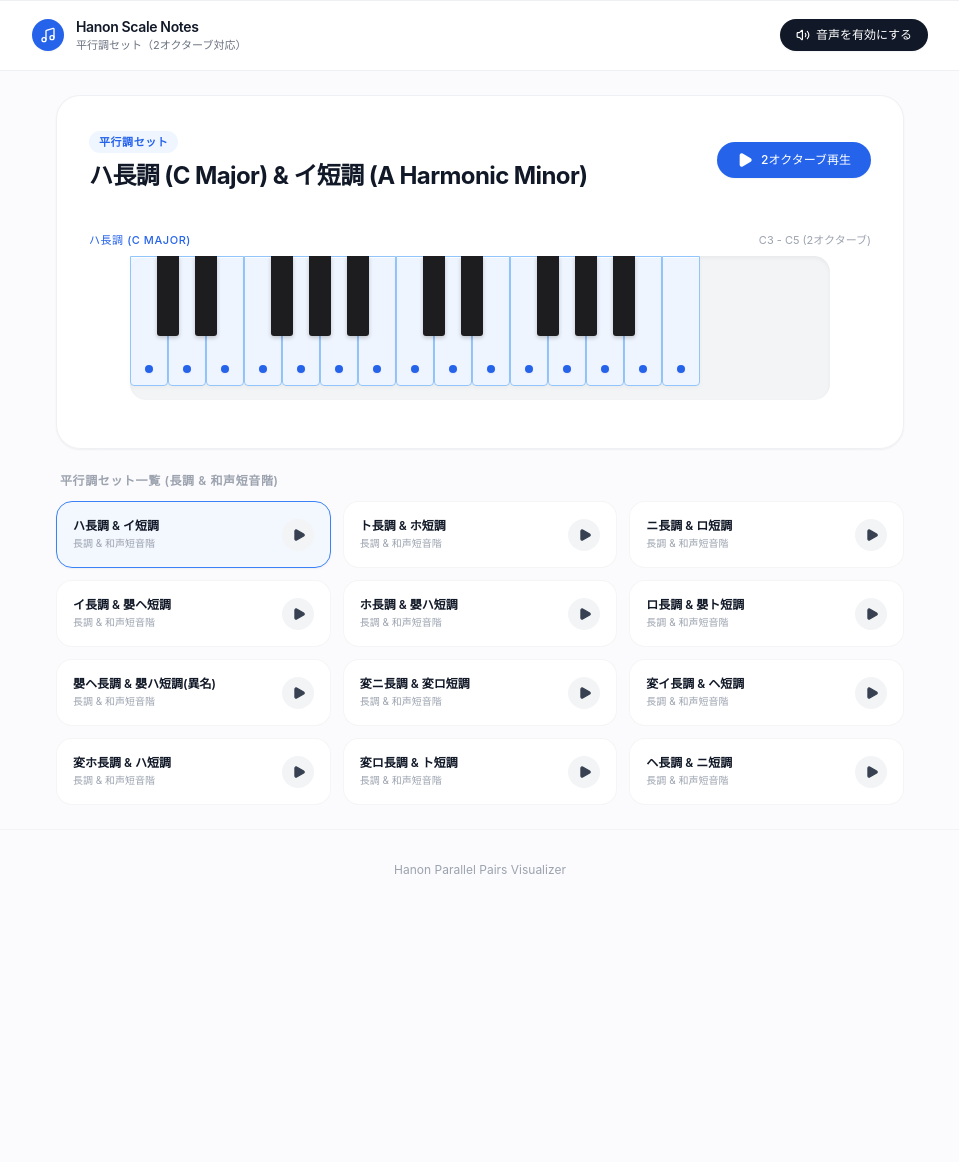
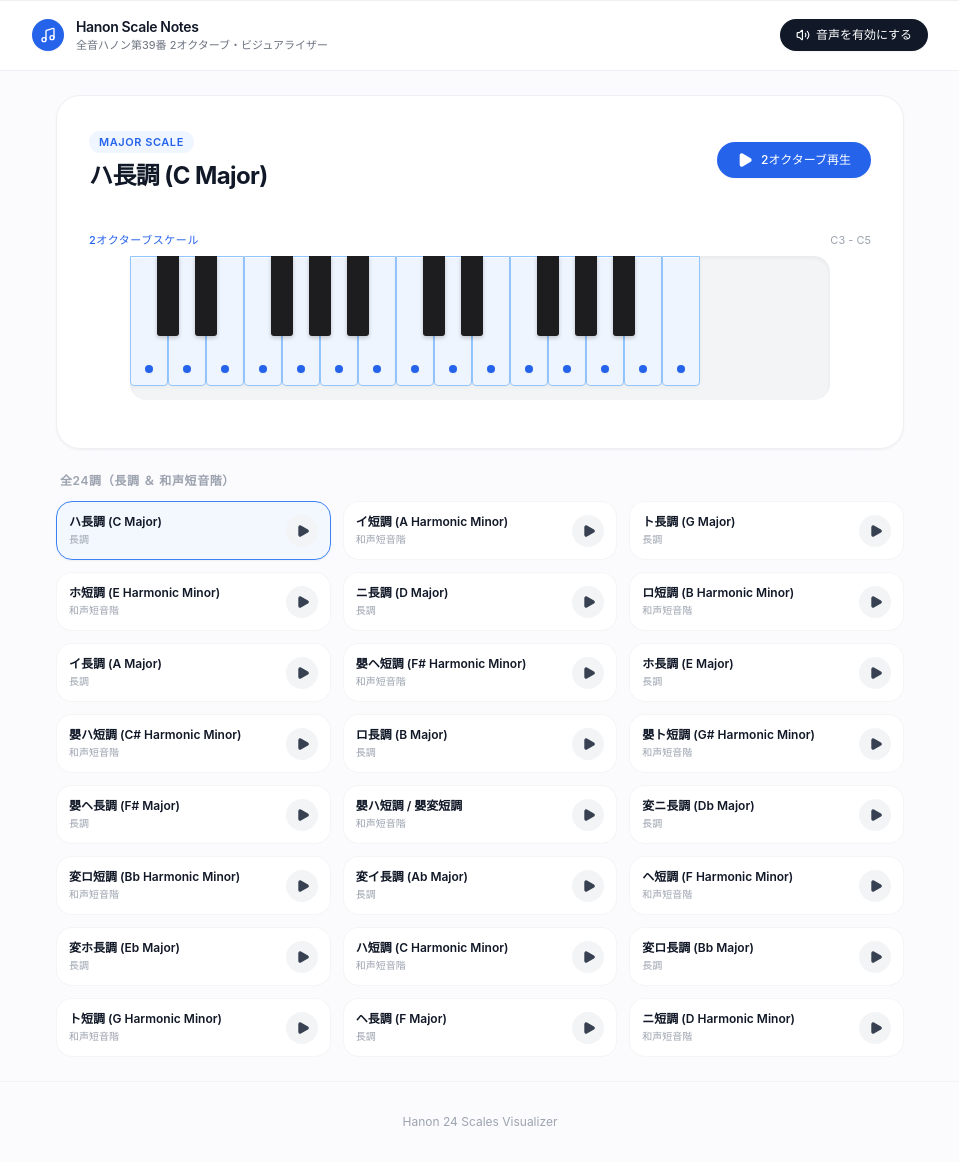
Before and after one commit to kiyopi1203/hanon, a plain HTML site: page index.html in a window 1280 px wide. Shown: the whole page, without its empty margins (160-1119 px from the left). Before the commit the page ends 910 px from the top, so only its background shows below. Drawn offline with nearby package versions, Linux system fonts and the light colour scheme; a web font is replaced by a local one.

Commit message:
index.html を更新

```diff
--- a/index.html
+++ b/index.html
@@ -3,7 +3,7 @@
 <head>
     <meta charset="UTF-8">
     <meta name="viewport" content="width=device-width, initial-scale=1.0">
-    <title>Hanon Scale &amp; Parallel Pairs</title>
+    <title>Hanon Scale Visualizer</title>
     <!-- Tailwind CSS -->
     <script src="https://cdn.tailwindcss.com"></script>
     <!-- Lucide Icons -->
@@ -50,7 +50,7 @@
                 </div>
                 <div>
                     <h1 class="text-sm font-semibold tracking-tight text-gray-900">Hanon Scale Notes</h1>
-                    <p class="text-[11px] text-gray-500">平行調セット（2オクターブ対応）</p>
+                    <p class="text-[11px] text-gray-500">全音ハノン第39番 2オクターブ・ビジュアライザー</p>
                 </div>
             </div>
             <button id="btn-audio-init" class="bg-gray-900 hover:bg-black text-white text-xs font-medium px-4 py-2 rounded-full transition shadow-sm cursor-pointer flex items-center gap-1.5">
@@ -67,8 +67,8 @@
 
             <div class="flex flex-col sm:flex-row justify-between items-start sm:items-center gap-4">
                 <div>
-                    <span id="scale-pair-tag" class="text-[11px] font-semibold uppercase tracking-wider text-blue-600 bg-blue-50 px-2.5 py-1 rounded-full">平行調セット</span>
-                    <h2 id="active-title" class="text-2xl font-bold tracking-tight text-gray-900 mt-2">ハ長調 &amp; イ短調 (C Major / A Minor)</h2>
+                    <span id="scale-type-tag" class="text-[11px] font-semibold uppercase tracking-wider text-blue-600 bg-blue-50 px-2.5 py-1 rounded-full">Major Scale</span>
+                    <h2 id="active-title" class="text-2xl font-bold tracking-tight text-gray-900 mt-2">ハ長調 (C Major)</h2>
                 </div>
 
                 <div class="flex items-center gap-2">
@@ -84,8 +84,8 @@
             <!-- 2オクターブ鍵盤 (C3 〜 C5) -->
             <div class="pt-4 pb-2">
                 <div class="flex justify-between items-center mb-2">
-                    <span id="current-mode-label" class="text-[11px] font-medium text-blue-600 uppercase tracking-wider">長調スケール (Major)</span>
-                    <span class="text-[11px] text-gray-400">C3 - C5 (2オクターブ)</span>
+                    <span id="current-mode-label" class="text-[11px] font-medium text-blue-600 uppercase tracking-wider">2オクターブスケール</span>
+                    <span class="text-[11px] text-gray-400">C3 - C5</span>
                 </div>
                 <div class="overflow-x-auto pb-2 flex justify-center">
                     <div id="keyboard-container" class="relative inline-flex h-36 bg-gray-100 p-2 rounded-2xl shadow-inner min-w-[700px]">
@@ -96,9 +96,9 @@
 
         </section>
 
-        <!-- 平行調セット選択グリッド -->
+        <!-- 全24調 リストグリッド -->
         <section class="space-y-3">
-            <h3 class="text-xs font-semibold text-gray-400 uppercase tracking-wider px-1">平行調セット一覧 (長調 &amp; 和声短音階)</h3>
+            <h3 class="text-xs font-semibold text-gray-400 uppercase tracking-wider px-1">全24調（長調 ＆ 和声短音階）</h3>
             <div id="scale-grid" class="grid grid-cols-1 sm:grid-cols-2 md:grid-cols-3 gap-3">
                 <!-- カード -->
             </div>
@@ -108,86 +108,48 @@
 
     <!-- フッター -->
     <footer class="text-center py-8 text-xs text-gray-400 border-t border-gray-200/40">
-        Hanon Parallel Pairs Visualizer
+        Hanon 24 Scales Visualizer
     </footer>
 
     <!-- スクリプト -->
     <script>
         lucide.createIcons();
 
-        // ハノン準拠の平行調セット（長調 ＆ 和声短音階）
-        // 各ペアに長調データ(major)と短調データ(minor: 和声短音階)を持つ
-        const scalePairs = [
-            {
-                id: "C_Am", name: "ハ長調 & イ短調",
-                major: { name: "ハ長調 (C Major)", root: 48, offsets: [0, 2, 4, 5, 7, 9, 11, 12, 14, 16, 17, 19, 21, 23, 24] },
-                minor: { name: "イ短調 (A Harmonic Minor)", root: 57, offsets: [0, 2, 3, 5, 7, 8, 11, 12, 14, 15, 17, 19, 20, 23, 24] }
-            },
-            {
-                id: "G_Em", name: "ト長調 & ホ短調",
-                major: { name: "ト長調 (G Major)", root: 55, offsets: [0, 2, 4, 5, 7, 9, 11, 12, 14, 16, 17, 19, 21, 23, 24] },
-                minor: { name: "ホ短調 (E Harmonic Minor)", root: 52, offsets: [0, 2, 3, 5, 7, 8, 11, 12, 14, 15, 17, 19, 20, 23, 24] }
-            },
-            {
-                id: "D_Bm", name: "ニ長調 & ロ短調",
-                major: { name: "ニ長調 (D Major)", root: 50, offsets: [0, 2, 4, 5, 7, 9, 11, 12, 14, 16, 17, 19, 21, 23, 24] },
-                minor: { name: "ロ短調 (B Harmonic Minor)", root: 59, offsets: [0, 2, 3, 5, 7, 8, 11, 12, 14, 15, 17, 19, 20, 23, 24] }
-            },
-            {
-                id: "A_F#m", name: "イ長調 & 嬰ヘ短調",
-                major: { name: "イ長調 (A Major)", root: 57, offsets: [0, 2, 4, 5, 7, 9, 11, 12, 14, 16, 17, 19, 21, 23, 24] },
-                minor: { name: "嬰ヘ短調 (F# Harmonic Minor)", root: 54, offsets: [0, 2, 3, 5, 7, 8, 11, 12, 14, 15, 17, 19, 20, 23, 24] }
-            },
-            {
-                id: "E_C#m", name: "ホ長調 & 嬰ハ短調",
-                major: { name: "ホ長調 (E Major)", root: 52, offsets: [0, 2, 4, 5, 7, 9, 11, 12, 14, 16, 17, 19, 21, 23, 24] },
-                minor: { name: "嬰ハ短調 (C# Harmonic Minor)", root: 49, offsets: [0, 2, 3, 5, 7, 8, 11, 12, 14, 15, 17, 19, 20, 23, 24] }
-            },
-            {
-                id: "B_G#m", name: "ロ長調 & 嬰ト短調",
-                major: { name: "ロ長調 (B Major)", root: 59, offsets: [0, 2, 4, 5, 7, 9, 11, 12, 14, 16, 17, 19, 21, 23, 24] },
-                minor: { name: "嬰ト短調 (G# Harmonic Minor)", root: 56, offsets: [0, 2, 3, 5, 7, 8, 11, 12, 14, 15, 17, 19, 20, 23, 24] }
-            },
-            {
-                id: "F#_Dbm", name: "嬰ヘ長調 & 嬰ハ短調(異名)",
-                major: { name: "嬰ヘ長調 (F# Major)", root: 54, offsets: [0, 2, 4, 5, 7, 9, 11, 12, 14, 16, 17, 19, 21, 23, 24] },
-                minor: { name: "嬰ハ短調 (C#m / Dbm Harmonic)", root: 49, offsets: [0, 2, 3, 5, 7, 8, 11, 12, 14, 15, 17, 19, 20, 23, 24] }
-            },
-            {
-                id: "Db_Bbm", name: "変ニ長調 & 変ロ短調",
-                major: { name: "変ニ長調 (Db Major)", root: 49, offsets: [0, 2, 4, 5, 7, 9, 11, 12, 14, 16, 17, 19, 21, 23, 24] },
-                minor: { name: "変ロ短調 (Bb Harmonic Minor)", root: 58, offsets: [0, 2, 3, 5, 7, 8, 11, 12, 14, 15, 17, 19, 20, 23, 24] }
-            },
-            {
-                id: "Ab_Fm", name: "変イ長調 & ヘ短調",
-                major: { name: "変イ長調 (Ab Major)", root: 56, offsets: [0, 2, 4, 5, 7, 9, 11, 12, 14, 16, 17, 19, 21, 23, 24] },
-                minor: { name: "ヘ短調 (F Harmonic Minor)", root: 53, offsets: [0, 2, 3, 5, 7, 8, 11, 12, 14, 15, 17, 19, 20, 23, 24] }
-            },
-            {
-                id: "Eb_Cm", name: "変ホ長調 & ハ短調",
-                major: { name: "変ホ長調 (Eb Major)", root: 51, offsets: [0, 2, 4, 5, 7, 9, 11, 12, 14, 16, 17, 19, 21, 23, 24] },
-                minor: { name: "ハ短調 (C Harmonic Minor)", root: 48, offsets: [0, 2, 3, 5, 7, 8, 11, 12, 14, 15, 17, 19, 20, 23, 24] }
-            },
-            {
-                id: "Bb_Gm", name: "変ロ長調 & ト短調",
-                major: { name: "変ロ長調 (Bb Major)", root: 58, offsets: [0, 2, 4, 5, 7, 9, 11, 12, 14, 16, 17, 19, 21, 23, 24] },
-                minor: { name: "ト短調 (G Harmonic Minor)", root: 55, offsets: [0, 2, 3, 5, 7, 8, 11, 12, 14, 15, 17, 19, 20, 23, 24] }
-            },
-            {
-                id: "F_Dm", name: "ヘ長調 & ニ短調",
-                major: { name: "ヘ長調 (F Major)", root: 53, offsets: [0, 2, 4, 5, 7, 9, 11, 12, 14, 16, 17, 19, 21, 23, 24] },
-                minor: { name: "ニ短調 (D Harmonic Minor)", root: 50, offsets: [0, 2, 3, 5, 7, 8, 11, 12, 14, 15, 17, 19, 20, 23, 24] }
-            }
+        // ハノン第39番準拠の全24調（長調・和声短音階を個別に定義、五度圏＆平行調の順序）
+        const scalesData = [
+            { id: "C", name: "ハ長調 (C Major)", type: "major", root: 48, offsets: [0, 2, 4, 5, 7, 9, 11, 12, 14, 16, 17, 19, 21, 23, 24] },
+            { id: "Am", name: "イ短調 (A Harmonic Minor)", type: "harmonic_minor", root: 57, offsets: [0, 2, 3, 5, 7, 8, 11, 12, 14, 15, 17, 19, 20, 23, 24] },
+            { id: "G", name: "ト長調 (G Major)", type: "major", root: 55, offsets: [0, 2, 4, 5, 7, 9, 11, 12, 14, 16, 17, 19, 21, 23, 24] },
+            { id: "Em", name: "ホ短調 (E Harmonic Minor)", type: "harmonic_minor", root: 52, offsets: [0, 2, 3, 5, 7, 8, 11, 12, 14, 15, 17, 19, 20, 23, 24] },
+            { id: "D", name: "ニ長調 (D Major)", type: "major", root: 50, offsets: [0, 2, 4, 5, 7, 9, 11, 12, 14, 16, 17, 19, 21, 23, 24] },
+            { id: "Bm", name: "ロ短調 (B Harmonic Minor)", type: "harmonic_minor", root: 59, offsets: [0, 2, 3, 5, 7, 8, 11, 12, 14, 15, 17, 19, 20, 23, 24] },
+            { id: "A", name: "イ長調 (A Major)", type: "major", root: 57, offsets: [0, 2, 4, 5, 7, 9, 11, 12, 14, 16, 17, 19, 21, 23, 24] },
+            { id: "F#m", name: "嬰ヘ短調 (F# Harmonic Minor)", type: "harmonic_minor", root: 54, offsets: [0, 2, 3, 5, 7, 8, 11, 12, 14, 15, 17, 19, 20, 23, 24] },
+            { id: "E", name: "ホ長調 (E Major)", type: "major", root: 52, offsets: [0, 2, 4, 5, 7, 9, 11, 12, 14, 16, 17, 19, 21, 23, 24] },
+            { id: "C#m", name: "嬰ハ短調 (C# Harmonic Minor)", type: "harmonic_minor", root: 49, offsets: [0, 2, 3, 5, 7, 8, 11, 12, 14, 15, 17, 19, 20, 23, 24] },
+            { id: "B", name: "ロ長調 (B Major)", type: "major", root: 59, offsets: [0, 2, 4, 5, 7, 9, 11, 12, 14, 16, 17, 19, 21, 23, 24] },
+            { id: "G#m", name: "嬰ト短調 (G# Harmonic Minor)", type: "harmonic_minor", root: 56, offsets: [0, 2, 3, 5, 7, 8, 11, 12, 14, 15, 17, 19, 20, 23, 24] },
+            { id: "F#", name: "嬰ヘ長調 (F# Major)", type: "major", root: 54, offsets: [0, 2, 4, 5, 7, 9, 11, 12, 14, 16, 17, 19, 21, 23, 24] },
+            { id: "Dbm", name: "嬰ハ短調 / 嬰変短調", type: "harmonic_minor", root: 49, offsets: [0, 2, 3, 5, 7, 8, 11, 12, 14, 15, 17, 19, 20, 23, 24] },
+            { id: "Db", name: "変ニ長調 (Db Major)", type: "major", root: 49, offsets: [0, 2, 4, 5, 7, 9, 11, 12, 14, 16, 17, 19, 21, 23, 24] },
+            { id: "Bbm", name: "変ロ短調 (Bb Harmonic Minor)", type: "harmonic_minor", root: 58, offsets: [0, 2, 3, 5, 7, 8, 11, 12, 14, 15, 17, 19, 20, 23, 24] },
+            { id: "Ab", name: "変イ長調 (Ab Major)", type: "major", root: 56, offsets: [0, 2, 4, 5, 7, 9, 11, 12, 14, 16, 17, 19, 21, 23, 24] },
+            { id: "Fm", name: "ヘ短調 (F Harmonic Minor)", type: "harmonic_minor", root: 53, offsets: [0, 2, 3, 5, 7, 8, 11, 12, 14, 15, 17, 19, 20, 23, 24] },
+            { id: "Eb", name: "変ホ長調 (Eb Major)", type: "major", root: 51, offsets: [0, 2, 4, 5, 7, 9, 11, 12, 14, 16, 17, 19, 21, 23, 24] },
+            { id: "Cm", name: "ハ短調 (C Harmonic Minor)", type: "harmonic_minor", root: 48, offsets: [0, 2, 3, 5, 7, 8, 11, 12, 14, 15, 17, 19, 20, 23, 24] },
+            { id: "Bb", name: "変ロ長調 (Bb Major)", type: "major", root: 58, offsets: [0, 2, 4, 5, 7, 9, 11, 12, 14, 16, 17, 19, 21, 23, 24] },
+            { id: "Gm", name: "ト短調 (G Harmonic Minor)", type: "harmonic_minor", root: 55, offsets: [0, 2, 3, 5, 7, 8, 11, 12, 14, 15, 17, 19, 20, 23, 24] },
+            { id: "F", name: "ヘ長調 (F Major)", type: "major", root: 53, offsets: [0, 2, 4, 5, 7, 9, 11, 12, 14, 16, 17, 19, 21, 23, 24] },
+            { id: "Dm", name: "ニ短調 (D Harmonic Minor)", type: "harmonic_minor", root: 50, offsets: [0, 2, 3, 5, 7, 8, 11, 12, 14, 15, 17, 19, 20, 23, 24] }
         ];
 
-        let currentPairId = "C_Am";
+        let currentScaleId = "C";
         let audioCtx = null;
         let isPlaying = false;
         let playTimeoutId = null;
 
         const activeTitle = document.getElementById('active-title');
-        const scalePairTag = document.getElementById('scale-pair-tag');
-        const currentModeLabel = document.getElementById('current-mode-label');
+        const scaleTypeTag = document.getElementById('scale-type-tag');
         const keyboardContainer = document.getElementById('keyboard-container');
         const btnPlay = document.getElementById('btn-play');
         const btnStop = document.getElementById('btn-stop');
@@ -234,9 +196,10 @@
         }
 
         // 2オクターブ鍵盤を描画 (C3 = 48 から C5 = 72)
-        function renderKeyboard(activeMidi = -1, scaleDataObj) {
+        function renderKeyboard(activeMidi = -1) {
             keyboardContainer.innerHTML = '';
-            const activeNotes = scaleDataObj.offsets.map(offset => scaleDataObj.root + offset);
+            const scaleObj = scalesData.find(s => s.id === currentScaleId);
+            const activeNotes = scaleObj.offsets.map(offset => scaleObj.root + offset);
 
             const startMidi = 48; // C3
             const endMidi = 72;   // C5
@@ -284,7 +247,6 @@
                     const isInScale = activeNotes.includes(m);
                     const isActivePlay = (activeMidi === m);
 
-                    // 左側の白鍵インデックスを計算
                     let whiteCountBefore = 0;
                     for (let temp = startMidi; temp < m; temp++) {
                         if (![1, 3, 6, 8, 10].includes(temp % 12)) whiteCountBefore++;
@@ -318,33 +280,32 @@
         }
 
         function updateUI() {
-            const pairObj = scalePairs.find(p => p.id === currentPairId);
-            activeTitle.textContent = `${pairObj.major.name} & ${pairObj.minor.name}`;
-            scalePairTag.textContent = "平行調セット";
-            currentModeLabel.textContent = pairObj.major.name;
-            renderKeyboard(-1, pairObj.major);
+            const scaleObj = scalesData.find(s => s.id === currentScaleId);
+            activeTitle.textContent = scaleObj.name;
+            scaleTypeTag.textContent = scaleObj.type === 'major' ? 'Major Scale' : 'Harmonic Minor';
+            renderKeyboard(-1);
             initGrid();
         }
 
         function initGrid() {
             scaleGrid.innerHTML = '';
-            scalePairs.forEach(pair => {
-                const isSelected = pair.id === currentPairId;
+            scalesData.forEach(item => {
+                const isSelected = item.id === currentScaleId;
                 const card = document.createElement('div');
-                card.className = `p-4 rounded-2xl transition cursor-pointer flex items-center justify-between border ${isSelected ? 'bg-blue-50/60 border-blue-500 shadow-sm' : 'glass-panel hover:border-gray-300'}`;
+                card.className = `p-3 rounded-2xl transition cursor-pointer flex items-center justify-between border ${isSelected ? 'bg-blue-50/60 border-blue-500 shadow-sm' : 'glass-panel hover:border-gray-300'}`;
                 card.innerHTML = `
-                    <div>
-                        <div class="text-xs font-semibold text-gray-900">${pair.name}</div>
-                        <div class="text-[10px] text-gray-400 mt-0.5">長調 &amp; 和声短音階</div>
+                    <div class="truncate pr-2">
+                        <div class="text-xs font-semibold text-gray-900 truncate">${item.name}</div>
+                        <div class="text-[10px] text-gray-400 mt-0.5">${item.type === 'major' ? '長調' : '和声短音階'}</div>
                     </div>
-                    <div class="flex items-center gap-2">
-                        <button onclick="event.stopPropagation(); playDirect('${pair.id}')" class="w-8 h-8 rounded-full bg-gray-100 hover:bg-blue-600 hover:text-white text-gray-700 flex items-center justify-center transition shadow-2xs cursor-pointer">
+                    <div class="flex items-center gap-2 shrink-0">
+                        <button onclick="event.stopPropagation(); playDirect('${item.id}')" class="w-8 h-8 rounded-full bg-gray-100 hover:bg-blue-600 hover:text-white text-gray-700 flex items-center justify-center transition shadow-2xs cursor-pointer">
                             <i data-lucide="play" class="w-3.5 h-3.5 fill-current ml-0.5"></i>
                         </button>
                     </div>
                 `;
                 card.addEventListener('click', () => {
-                    currentPairId = pair.id;
+                    currentScaleId = item.id;
                     updateUI();
                 });
                 scaleGrid.appendChild(card);
@@ -352,56 +313,36 @@
             lucide.createIcons();
         }
 
-        window.playDirect = function(pairId) {
+        window.playDirect = function(scaleId) {
             initAudio();
-            currentPairId = pairId;
+            currentScaleId = scaleId;
             updateUI();
             startPlay();
         };
 
-        // 長調 → 短調の順番で2オクターブ連続再生
         function startPlay() {
             initAudio();
             if (isPlaying) return;
-            const pairObj = scalePairs.find(p => p.id === currentPairId);
+            const scaleObj = scalesData.find(s => s.id === currentScaleId);
+            const notes = scaleObj.offsets.map(offset => scaleObj.root + offset);
 
             isPlaying = true;
             btnPlay.classList.add('hidden');
             btnStop.classList.remove('hidden');
 
-            // まず長調を再生
-            currentModeLabel.textContent = `${pairObj.major.name} (再生中...)`;
-            const majorNotes = pairObj.major.offsets.map(offset => pairObj.major.root + offset);
-
             let idx = 0;
-            function stepMajor() {
+            function step() {
                 if (!isPlaying) return;
-                if (idx < majorNotes.length) {
-                    playTone(majorNotes[idx]);
-                    renderKeyboard(majorNotes[idx], pairObj.major);
+                if (idx < notes.length) {
+                    playTone(notes[idx]);
+                    renderKeyboard(notes[idx]);
                     idx++;
-                    playTimeoutId = setTimeout(stepMajor, 220);
+                    playTimeoutId = setTimeout(step, 220);
                 } else {
-                    // 続いて短調を再生
-                    currentModeLabel.textContent = `${pairObj.minor.name} (再生中...)`;
-                    const minorNotes = pairObj.minor.offsets.map(offset => pairObj.minor.root + offset);
-                    let idxMinor = 0;
-
-                    function stepMinor() {
-                        if (!isPlaying) return;
-                        if (idxMinor < minorNotes.length) {
-                            playTone(minorNotes[idxMinor]);
-                            renderKeyboard(minorNotes[idxMinor], pairObj.minor);
-                            idxMinor++;
-                            playTimeoutId = setTimeout(stepMinor, 220);
-                        } else {
-                            stopPlay();
-                        }
-                    }
-                    setTimeout(stepMinor, 300);
+                    stopPlay();
                 }
             }
-            stepMajor();
+            step();
         }
 
         function stopPlay() {
@@ -409,9 +350,7 @@
             if (playTimeoutId) clearTimeout(playTimeoutId);
             btnPlay.classList.remove('hidden');
             btnStop.classList.add('hidden');
-            const pairObj = scalePairs.find(p => p.id === currentPairId);
-            currentModeLabel.textContent = pairObj.major.name;
-            renderKeyboard(-1, pairObj.major);
+            renderKeyboard(-1);
         }
 
         btnPlay.addEventListener('click', startPlay);
```
